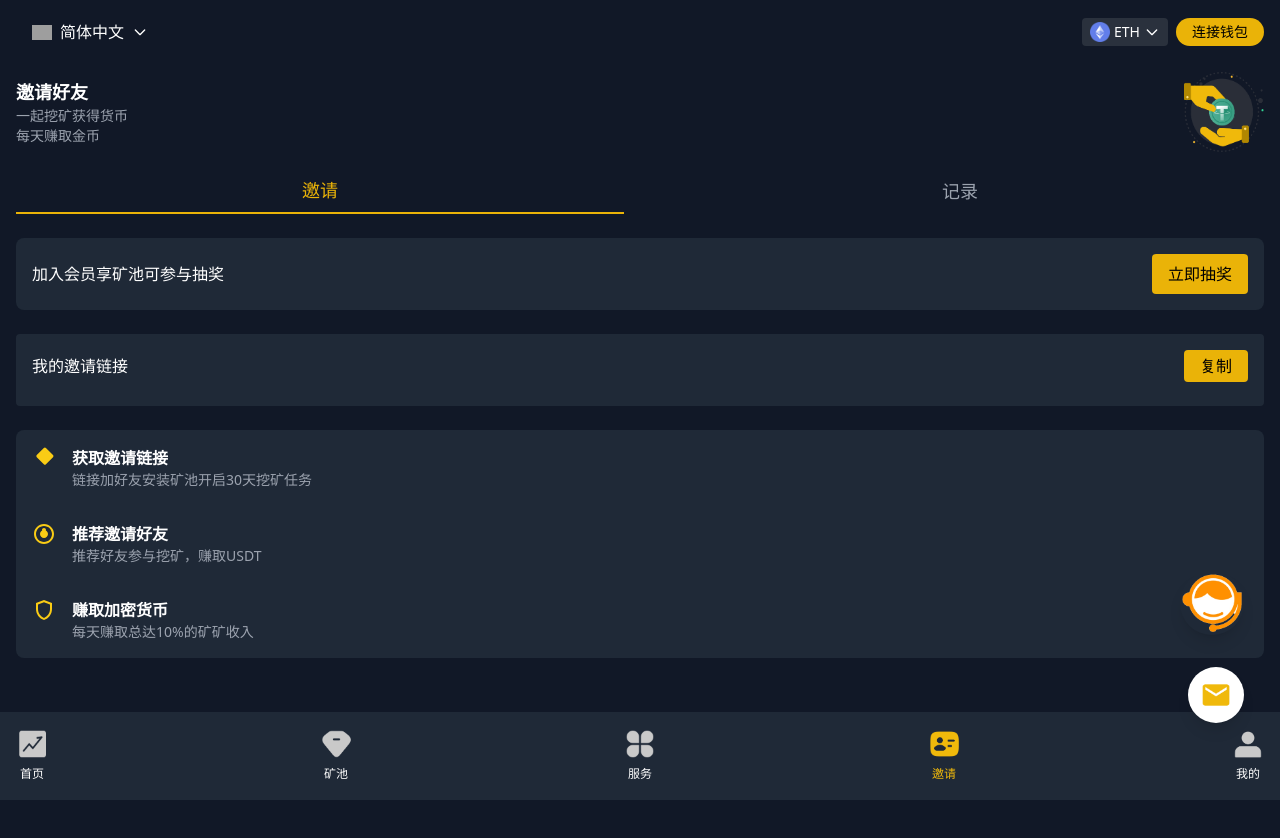
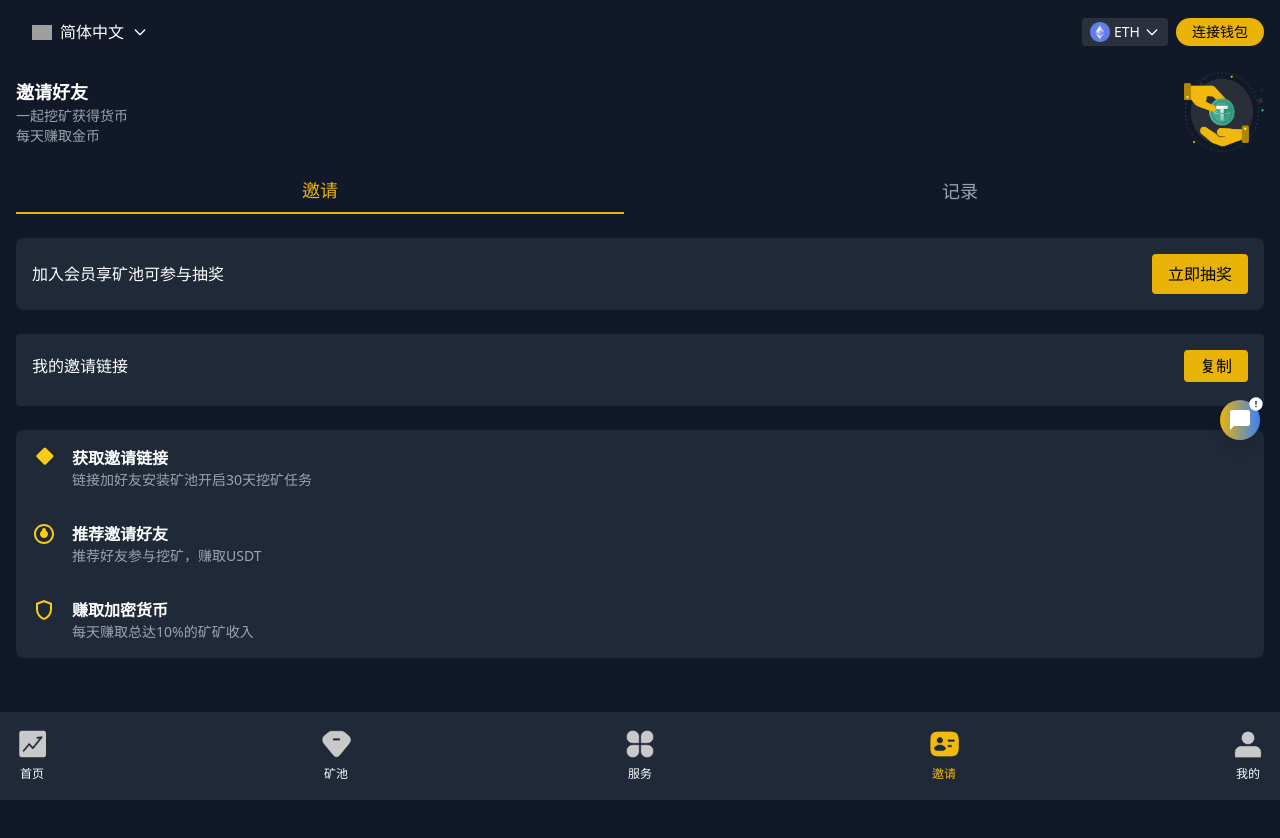
Before and after one commit to drgaonfly/group-manager-frontend, a React (Vite) app: page /invite in a window 1280 px wide. Shown: the top 838 px of the page. Built offline with nearby package versions, Linux system fonts and the light colour scheme; grey boxes are pictures that could not be loaded.

Commit message:
fix: add Floatingicon

```diff
--- /dev/null
+++ b/src/components/FloatingIcon.tsx
@@ -0,0 +1,164 @@
+import { useState, useEffect } from 'react';
+import FloatingMessage from './FloatingMessage';
+import FloatingService from './FloatingService';
+
+function FloatingIcon() {
+  const [showFloatingWindows, setShowFloatingWindows] = useState(false);
+  const [position, setPosition] = useState(() => {
+    const saved = localStorage.getItem('floatingIconPosition');
+    if (saved) {
+      return JSON.parse(saved);
+    }
+
+    // 初始位置：紧贴右侧
+    const initialX = window.innerWidth -60;  // 距离右侧5%
+    const initialY = window.innerHeight / 2;  // 垂直居中
+
+    return { x: initialX, y: initialY };
+  });
+  const [isDragging, setIsDragging] = useState(false);
+  const [dragOffset, setDragOffset] = useState({ x: 0, y: 0 });
+
+  const handleClick = () => {
+    if (!isDragging) {
+      setShowFloatingWindows(!showFloatingWindows);
+    }
+  };
+
+  // 限制坐标在屏幕范围内，只允许上下移动
+  const constrainPosition = (x: number, y: number) => {
+    const iconSize = 60; // 图标大小
+    return {
+      x: window.innerWidth -60, // 固定在距离右侧5%的位置
+      y: Math.min(Math.max(0, y), window.innerHeight - iconSize)
+    };
+  };
+
+  const handleMouseDown = (e: React.MouseEvent) => {
+    if (e.button === 0) {
+      setIsDragging(true);
+      setDragOffset({
+        x: e.clientX - position.x,
+        y: e.clientY - position.y
+      });
+    }
+  };
+
+  const handleTouchStart = (e: React.TouchEvent) => {
+    const touch = e.touches[0];
+    setIsDragging(true);
+    setDragOffset({
+      x: touch.clientX - position.x,
+      y: touch.clientY - position.y
+    });
+  };
+
+  useEffect(() => {
+    const handleMouseMove = (e: MouseEvent) => {
+      if (isDragging) {
+        const newY = e.clientY - dragOffset.y;
+        const constrained = constrainPosition(position.x, newY);
+        setPosition(constrained);
+      }
+    };
+
+    const handleTouchMove = (e: TouchEvent) => {
+      if (isDragging) {
+        const touch = e.touches[0];
+        const newY = touch.clientY - dragOffset.y;
+        const constrained = constrainPosition(position.x, newY);
+        setPosition(constrained);
+        e.preventDefault();
+      }
+    };
+
+    // 处理窗口大小改变
+    const handleResize = () => {
+      // 清除 localStorage
+      localStorage.removeItem('floatingIconPosition');
+
+      // 重新计算位置：右边中间
+      const newX = window.innerWidth -60; // 固定在距离右侧5%的位置
+      const newY = window.innerHeight /2;
+
+      setPosition({ x: newX, y: newY });
+    };
+
+    const handleEnd = () => {
+      if (isDragging) {
+        setIsDragging(false);
+      }
+    };
+
+    if (isDragging) {
+      document.addEventListener('mousemove', handleMouseMove);
+      document.addEventListener('touchmove', handleTouchMove, { passive: false });
+      document.addEventListener('mouseup', handleEnd);
+      document.addEventListener('touchend', handleEnd);
+    }
+
+    // 监听窗口大小改变
+    window.addEventListener('resize', handleResize);
+
+    return () => {
+      document.removeEventListener('mousemove', handleMouseMove);
+      document.removeEventListener('touchmove', handleTouchMove);
+      document.removeEventListener('mouseup', handleEnd);
+      document.removeEventListener('touchend', handleEnd);
+      window.removeEventListener('resize', handleResize);
+    };
+  }, [isDragging, dragOffset, position]);
+
+  return (
+    <div>
+      <div
+        className="fixed z-50"
+        style={{
+          left: `${position.x}px`,
+          top: `${position.y}px`,
+          touchAction: 'none',
+          cursor: isDragging ? 'grabbing' : 'grab'
+        }}
+        onMouseDown={handleMouseDown}
+        onTouchStart={handleTouchStart}
+        onClick={handleClick}
+      >
+        <div className="relative w-10 h-10 bg-gradient-to-r from-[#EAB308] to-[#3B82F6] rounded-full flex items-center justify-center shadow-lg">
+          <div className="absolute inset-0 flex items-center justify-center">
+            <svg
+              xmlns="http://www.w3.org/2000/svg"
+              viewBox="0 0 24 24"
+              width="24"
+              height="24"
+              className="w-6 h-6"
+              fill="white"
+            >
+              <path d="M20 2H4c-1.1 0-2 .9-2 2v18l4-4h14c1.1 0 2-.9 2-2V4c0-1.1-.9-2-2-2z"/>
+            </svg>
+          </div>
+          <div className="absolute -top-1 -right-1">
+            <svg
+              xmlns="http://www.w3.org/2000/svg"
+              viewBox="0 0 24 24"
+              width="16"
+              height="16"
+              className="w-4 h-4"
+              fill="white"
+            >
+              <path d="M12 2C6.48 2 2 6.48 2 12s4.48 10 10 10 10-4.48 10-10S17.52 2 12 2zm1 15h-2v-2h2v2zm0-4h-2V7h2v6z"/>
+            </svg>
+          </div>
+        </div>
+      </div>
+
+      {showFloatingWindows && (
+        <>
+          <FloatingMessage />
+          <FloatingService />
+        </>
+      )}
+    </div>
+  );
+}
+
+export default FloatingIcon;
--- a/src/components/FloatingMessage.tsx
+++ b/src/components/FloatingMessage.tsx
@@ -140,7 +140,7 @@ function FloatingImage() {
       onTouchStart={handleTouchStart}
       onClick={handleClick}
     >
-      <div className="relative w-14 h-14 bg-white rounded-full flex items-center justify-center shadow-lg">
+      <div className="relative w-12 h-12 bg-white rounded-full flex items-center justify-center shadow-lg">
         <img
           src="/image.png"
           alt="Floating"
--- a/src/components/FloatingService.tsx
+++ b/src/components/FloatingService.tsx
@@ -8,7 +8,7 @@ function FloatingService() {
     }
 
     // 计算初始位置：右边中间
-    const initialX = window.innerWidth - 100;  // 距离右边 100px
+    const initialX = window.innerWidth - 98;  // 距离右边 100px
     const initialY = window.innerHeight / 1.4;   // 垂直居中
 
     return { x: initialX, y: initialY };
@@ -92,7 +92,7 @@ function FloatingService() {
       localStorage.removeItem('floatingPosition');
 
       // 重新计算位置：右边中间
-      const newX = window.innerWidth - 100;
+      const newX = window.innerWidth - 98;
       const newY = window.innerHeight / 1.4;
 
       setPosition({ x: newX, y: newY });
@@ -141,7 +141,7 @@ function FloatingService() {
         <img
           src="/0cf6ed97155cbd0f14f73baecf971c82.png"
           alt="Floating"
-          className="w-16 h-16 select-none object-contain"
+          className="w-14 h-14 select-none object-contain"
           draggable="false"
         />
       </div>
--- a/src/components/layouts/RootLayout.tsx
+++ b/src/components/layouts/RootLayout.tsx
@@ -1,14 +1,12 @@
 import { Outlet } from 'react-router-dom';
 import MainLayout from './MainLayout';
-import FloatingImage from '../FloatingMessage';
-import FloatingService from '../FloatingService';
+import FloatingIcon from '../FloatingIcon';
 
 function RootLayout() {
   return (
     <MainLayout>
       <Outlet />
-      <FloatingImage />
-      <FloatingService />
+      <FloatingIcon />
     </MainLayout>
   );
 }
```
